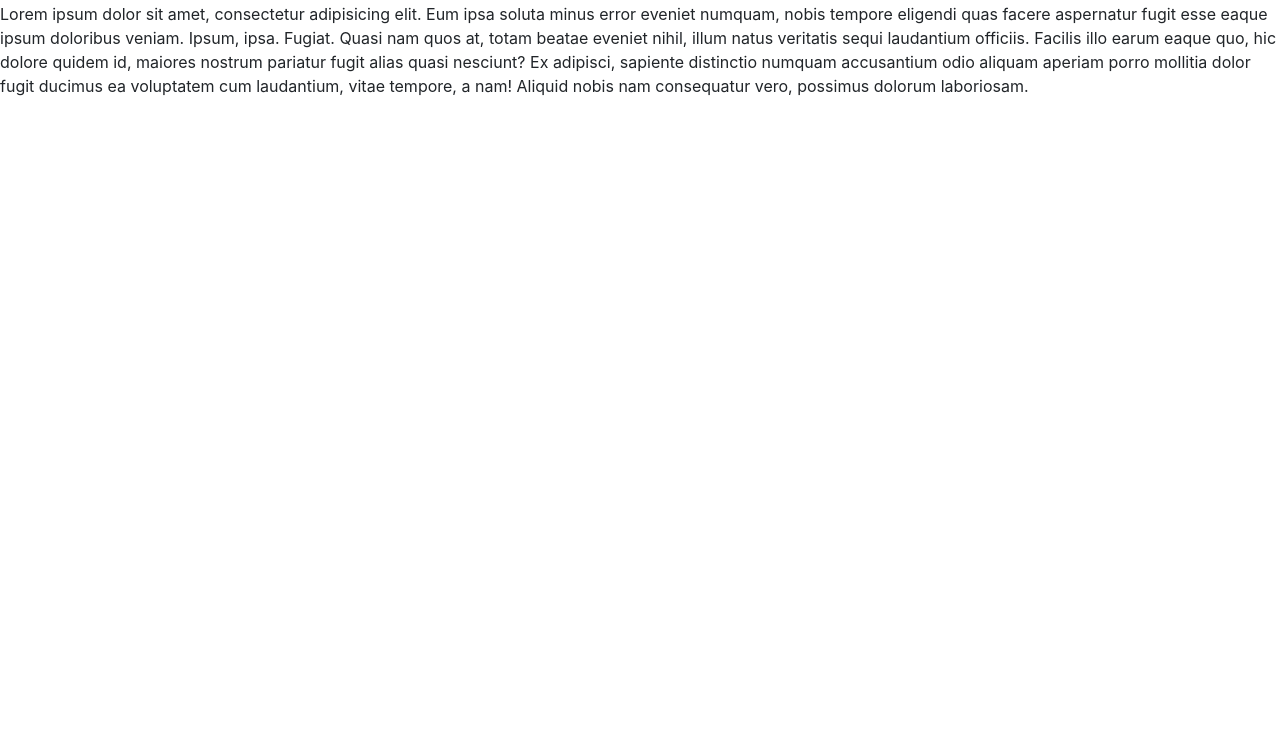
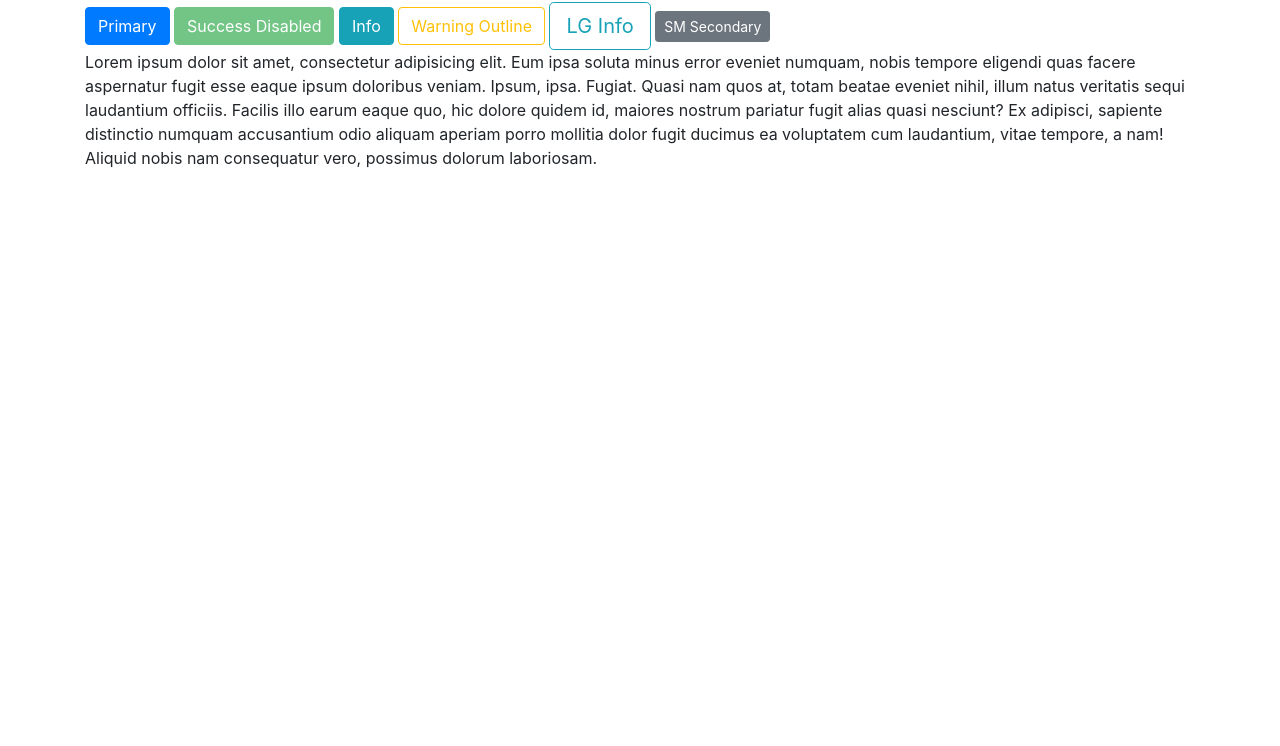
Before and after one commit to beccasteinke/Web-Developer-Udemy-2022, a plain HTML site: page Bootstrap/index.html in a window 1280 px wide. Shown: the part 54-800 px from the top of the page. Drawn offline with nearby package versions, Linux system fonts and the light colour scheme.

Commit message:
bootstrap buttons

```diff
--- a/Bootstrap/index.html
+++ b/Bootstrap/index.html
@@ -12,14 +12,24 @@
 </head>
 
 <body>
+    <div class="container">
         <h1>Placeholder</h1>
+        <!-- these colors are just the semantics that bootstrap decided on - colors can actually change -->
+        <button type="button" class="btn btn-primary">Primary</button>
+        <button type="button" class="btn btn-success" disabled>Success Disabled</button>
+        <button type="button" class="btn btn-info">Info</button>
+        <button type="button" class="btn btn-outline-warning">Warning Outline</button>
+        <button type="button" class="btn btn-outline-info btn-lg">LG Info</button>
+        <button type="button" class="btn btn-secondary btn-sm">SM Secondary</button>
         <p>Lorem ipsum dolor sit amet, consectetur adipisicing elit. Eum ipsa soluta minus error eveniet numquam, nobis
             tempore eligendi quas facere aspernatur fugit esse eaque ipsum doloribus veniam. Ipsum, ipsa. Fugiat.
             Quasi nam quos at, totam beatae eveniet nihil, illum natus veritatis sequi laudantium officiis. Facilis illo
             earum eaque quo, hic dolore quidem id, maiores nostrum pariatur fugit alias quasi nesciunt?
-        Ex adipisci, sapiente distinctio numquam accusantium odio aliquam aperiam porro mollitia dolor fugit ducimus ea
+            Ex adipisci, sapiente distinctio numquam accusantium odio aliquam aperiam porro mollitia dolor fugit ducimus
+            ea
             voluptatem cum laudantium, vitae tempore, a nam! Aliquid nobis nam consequatur vero, possimus dolorum
             laboriosam.</p>
+    </div>
 
     <script src="https://cdn.jsdelivr.net/npm/jquery@3.5.1/dist/jquery.slim.min.js"
         integrity="sha384-DfXdz2htPH0lsSSs5nCTpuj/zy4C+OGpamoFVy38MVBnE+IbbVYUew+OrCXaRkfj"
```
Lines whose indentation alone changed are shown as unchanged.
